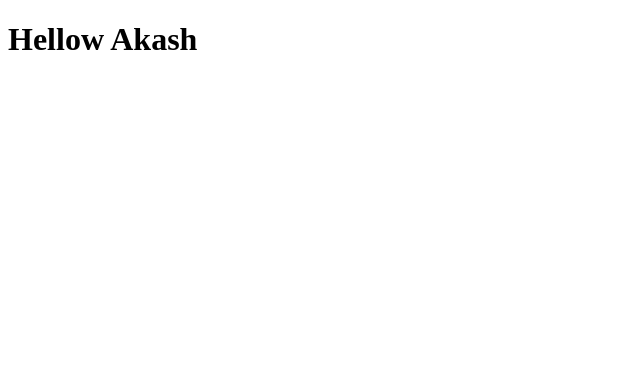
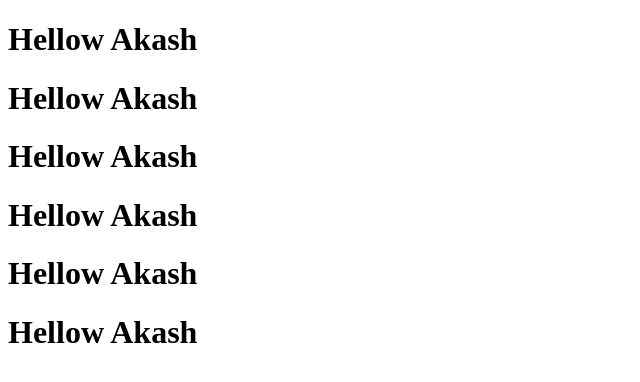
Before and after one commit to akashthinkitive/test, a plain HTML site: page index.html in a window 1280 px wide. Shown: the whole page, without its empty margins (0-640 px from the left). Drawn offline with Linux system fonts and the light colour scheme.

Commit message:
added newm project and index

```diff
--- a/index.html
+++ b/index.html
@@ -8,5 +8,13 @@
 </head>
 <body>
     <h1>Hellow Akash</h1>
+    <h1>Hellow Akash</h1>
+    <h1>Hellow Akash</h1>
+    <h1>Hellow Akash</h1>
+    <h1>Hellow Akash</h1>
+    <h1>Hellow Akash</h1>
+
+
+
 </body>
 </html>
```
